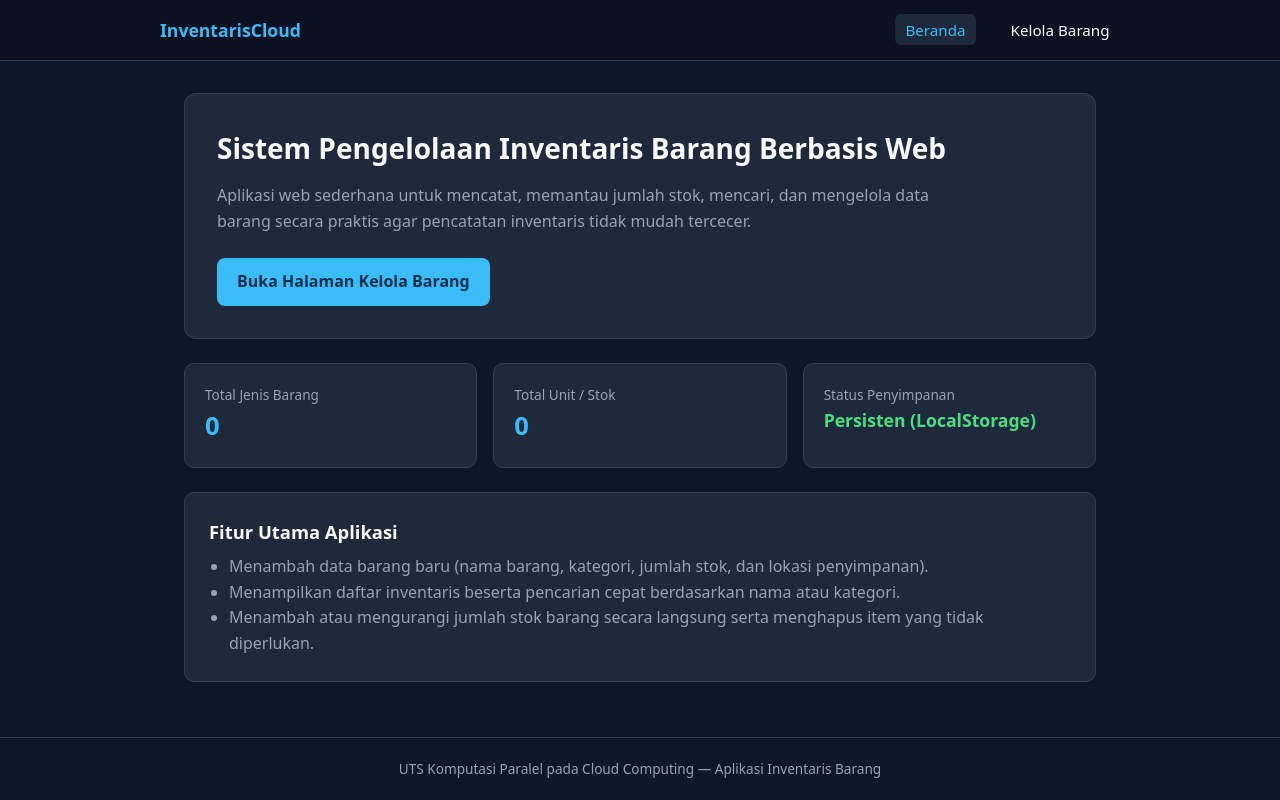
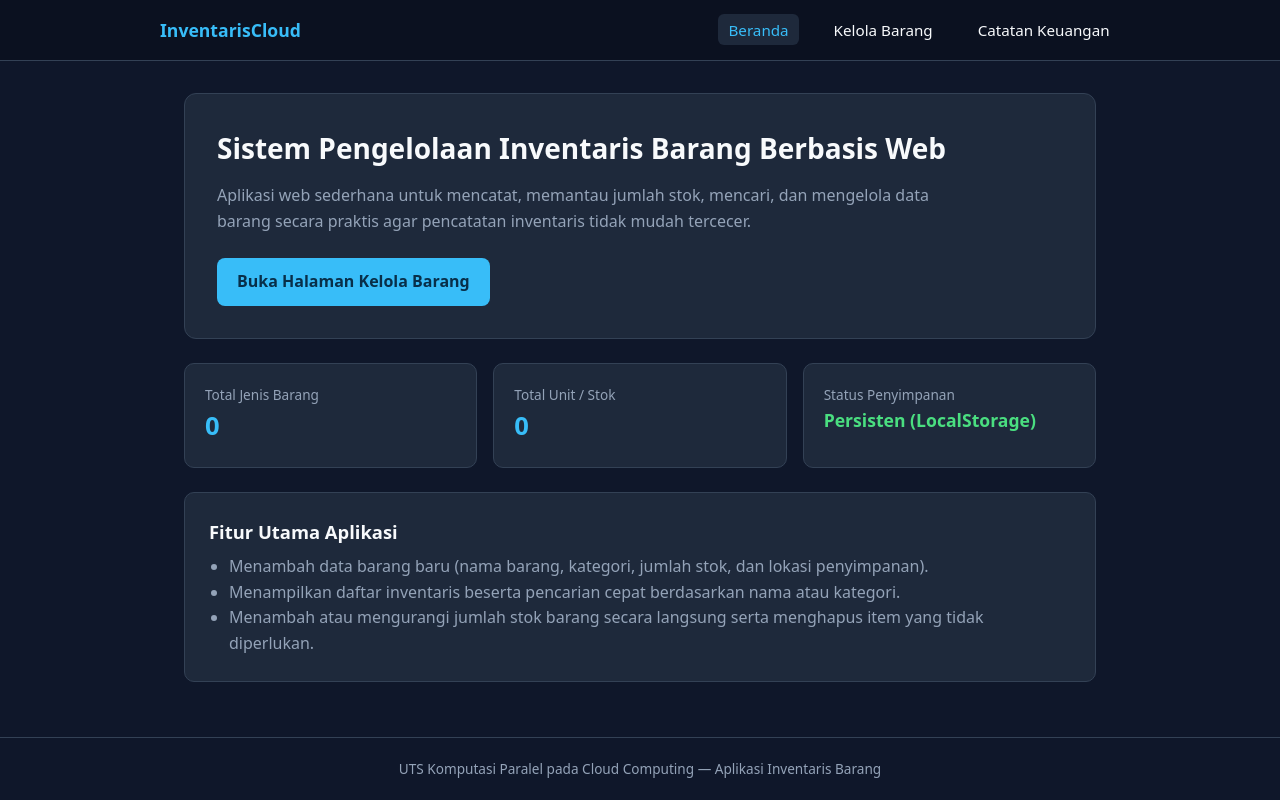
Before and after one commit to viartirufmana-rgb/uts-inventaris-cloud, a plain HTML site: page index.html in a window 1280 px wide. Drawn offline with Linux system fonts and the light colour scheme.

Commit message:
Add 'Catatan Keuangan' link to navigation
Added a new link for 'Catatan Keuangan' in the navigation bar.

```diff
--- a/index.html
+++ b/index.html
@@ -171,6 +171,7 @@
       <nav>
         <a class="active" href="index.html">Beranda</a>
         <a href="barang.html">Kelola Barang</a>
+        <a href="keuangan.html">Catatan Keuangan</a>
       </nav>
     </div>
   </header>
```
